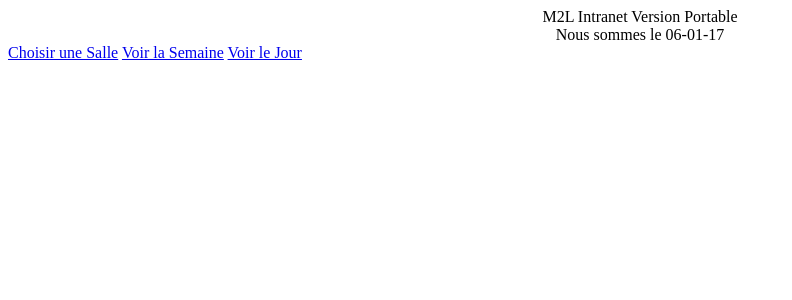
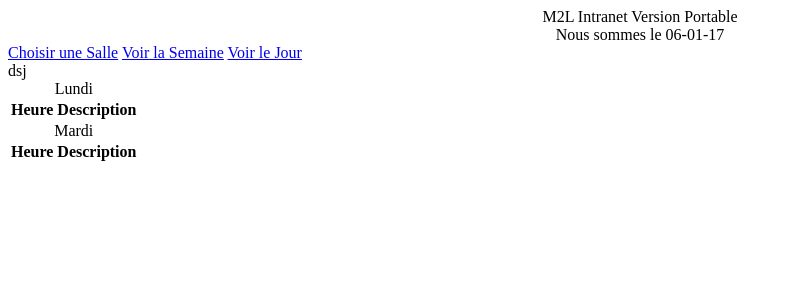
Before and after one commit to TheMightyLuBu/MDL, a PHP site: template vues/vuesSemaine.php in a window 1280 px wide. Shown: the top 300 px of the page, without its empty margins (0-792 px from the left). Run offline with PHP 8.4, Linux system fonts and the light colour scheme; the template is opened without the code that fills it, so the values that code supplies are empty.

Commit message:
ftegtegs

```diff
--- a/vues/vuesSemaine.php
+++ b/vues/vuesSemaine.php
@@ -1,5 +1,32 @@
 <div data-role="page" id="vuesSemaine">
     <?php
-    include "vues/entetepageconnect.php"
+    include "vues/entetepageconnect.php";
     ?>
+    <div data-role = "content">
+    <label id="NomSalle">dsj</label>
+    <table class="table-stripe" id="tab" data-role="table"  data-mode="" >
+                 <thead>
+                 <Caption> Lundi</caption>
+                   <tr>
+                     <th>Heure</th>
+                     <th>Description</th>
+                   </tr>
+                 </thead>
+                 <tbody id="tableauJour">
+
+                 </tbody>
+            </table>
+    <table class="table-stripe" id="tabm" data-role="table"  data-mode="" >
+                 <thead>
+                 <Caption> Mardi </caption>
+                   <tr>
+                     <th>Heure</th>
+                     <th>Description</th>
+                   </tr>
+                 </thead>
+                 <tbody id="tableauJourxx">
+
+                 </tbody>
+            </table>
+    </div>
 </div>
```
Also changed, not shown: data/pdomdl.php (+13 -1 lines), js/monJs.js (+14 -2 lines), vues/vuesJour.php (+10 -2 lines).
